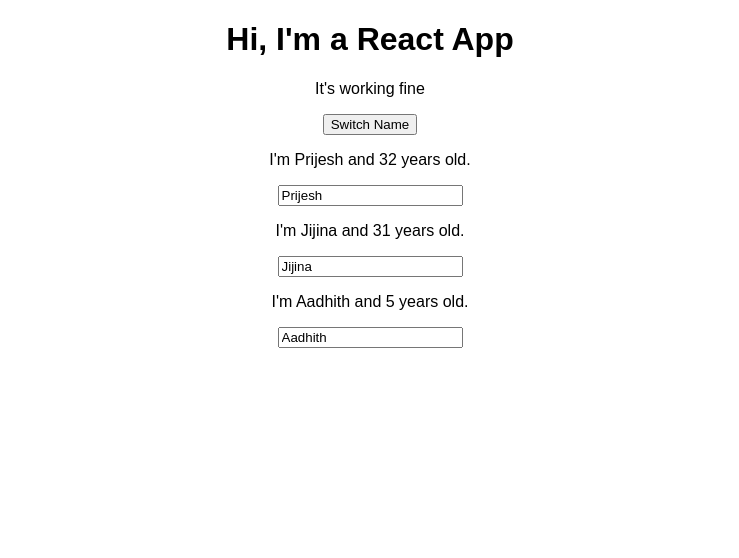
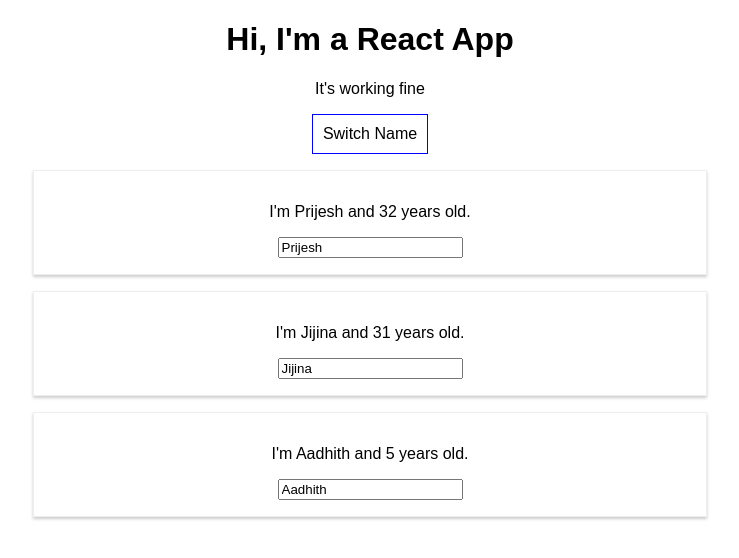
Before and after one commit to prijeshm/react-complete-guide, a React (Create React App) app: page / in a window 1280 px wide. Shown: the top 558 px of the page, without its empty margins (270-1009 px from the left). Built offline with nearby package versions, Linux system fonts and the light colour scheme.

Commit message:
styling components

```diff
--- a/src/App.js
+++ b/src/App.js
@@ -12,11 +12,20 @@
   }
 
   render() {
+    const style = {
+      backgroundColor: '#fff',
+      border: '1px solid blue',
+      padding: '10px',
+      font: 'inherit',
+      cursor: 'pointer'
+    }
     return (
       <div className="App">
         <h1>Hi, I'm a React App</h1>
         <p>It's working fine</p>
-        <button onClick={() => this.switchNameHandler('Jijina Prijesh')}>Switch Name</button>
+        <button
+          style={style}
+          onClick={() => this.switchNameHandler('Jijina Prijesh')}>Switch Name</button>
         <Person
           click={this.switchNameHandler.bind(this, 'Priju')}
           name={this.state.persons[0].name}
--- /dev/null
+++ b/src/Person/Person.css
@@ -0,0 +1,8 @@
+.Person {
+    width: 50%;
+    margin: 16px auto;
+    border: 1px solid #eee;
+    box-shadow: 0 2px 3px #ccc;
+    padding: 16px;
+    text-align: center;
+}
--- a/src/Person/Person.js
+++ b/src/Person/Person.js
@@ -1,8 +1,9 @@
 import React from 'react';
+import './Person.css';
 
 const person = (props) => {
     return (
-        <div>
+        <div className="Person">
             <p onClick={props.click}>I'm {props.name} and {props.age} years old.</p>
             <p>{props.children}</p>
             <input type="text" onChange={props.changed} value={props.name} />
```
